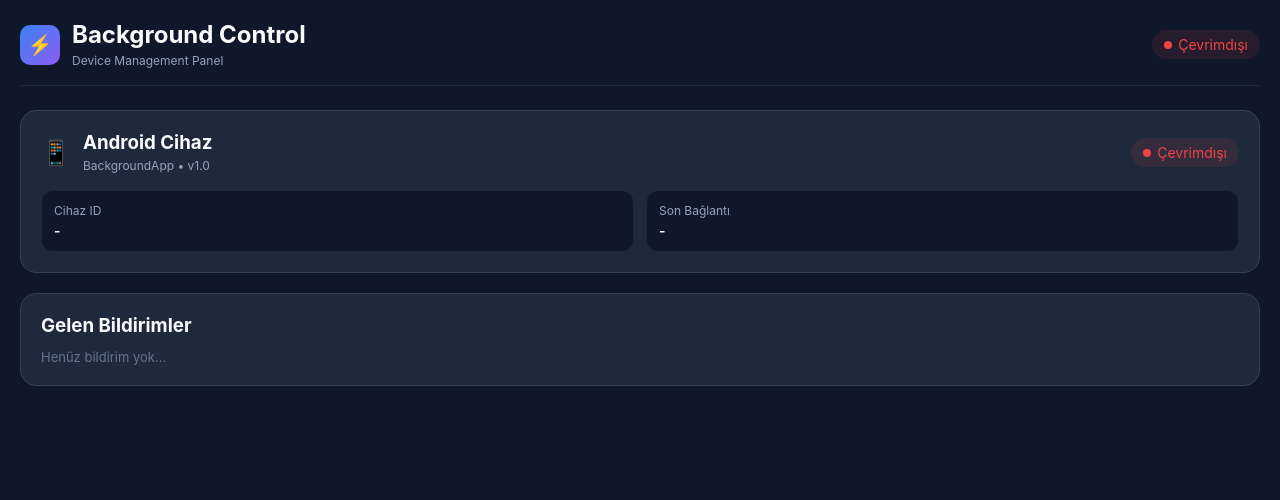
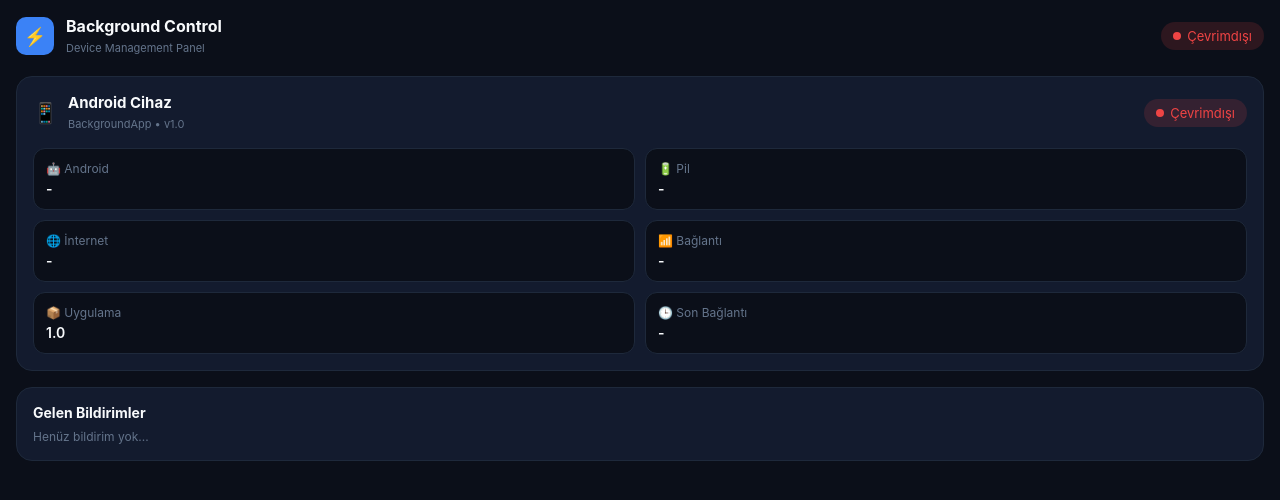
Before and after one commit to Aslan210wep/background-panel, a Flask app: page / in a window 1280 px wide. Shown: the top 500 px of the page. Run offline with Flask 3, Linux system fonts and the light colour scheme; data that the repository does not hold is empty.

Commit message:
Tum detay kartlari ve veritabani alanlari eklendi

```diff
--- a/app.py
+++ b/app.py
@@ -3,7 +3,6 @@ import logging
 from flask import Flask, request, jsonify, render_template
 
 app = Flask(__name__)
-
 logging.basicConfig(filename='server.log', level=logging.INFO)
 
 def init_db():
@@ -14,6 +13,9 @@ def init_db():
             id INTEGER PRIMARY KEY AUTOINCREMENT,
             device_id TEXT,
             status TEXT,
+            battery TEXT,
+            android_version TEXT,
+            connection_type TEXT,
             timestamp DATETIME DEFAULT CURRENT_TIMESTAMP
         )
     ''')
@@ -39,12 +41,18 @@ def panel():
 def device_status():
     if request.method == 'POST':
         data = request.json or {}
-        device_id = data.get('device_id', 'unknown')
+        device_id = data.get('device_id', 'Android Cihaz')
         status = data.get('status', 'online')
+        battery = data.get('battery', '%85')
+        android_version = data.get('android_version', '13')
+        connection_type = data.get('connection_type', 'Wi-Fi')
 
         conn = sqlite3.connect('database.db')
         cursor = conn.cursor()
-        cursor.execute('INSERT INTO devices (device_id, status) VALUES (?, ?)', (device_id, status))
+        cursor.execute('''
+            INSERT INTO devices (device_id, status, battery, android_version, connection_type)
+            VALUES (?, ?, ?, ?, ?)
+        ''', (device_id, status, battery, android_version, connection_type))
         conn.commit()
         conn.close()
         return jsonify({"status": "success", "message": "Status received"}), 200
@@ -74,15 +82,24 @@ def get_data():
     conn = sqlite3.connect('database.db')
     cursor = conn.cursor()
 
-    cursor.execute('SELECT device_id, status, timestamp FROM devices ORDER BY id DESC LIMIT 10')
-    devices = [{'device_id': row[0], 'status': row[1], 'timestamp': row[2]} for row in cursor.fetchall()]
+    cursor.execute('SELECT device_id, status, battery, android_version, connection_type, timestamp FROM devices ORDER BY id DESC LIMIT 1')
+    row = cursor.fetchone()
+    device = {}
+    if row:
+        device = {
+            'device_id': row[0],
+            'status': row[1],
+            'battery': row[2],
+            'android_version': row[3],
+            'connection_type': row[4],
+            'timestamp': row[5]
+        }
 
     cursor.execute('SELECT package_name, title, text, timestamp FROM notifications ORDER BY id DESC LIMIT 20')
     notifications = [{'package_name': row[0], 'title': row[1], 'text': row[2], 'timestamp': row[3]} for row in cursor.fetchall()]
 
     conn.close()
-
-    return jsonify({'devices': devices, 'notifications': notifications}), 200
+    return jsonify({'device': device, 'notifications': notifications}), 200
 
 if __name__ == '__main__':
     app.run(host='0.0.0.0', port=5000)
--- a/templates/index.html
+++ b/templates/index.html
@@ -6,24 +6,23 @@
     <title>Background Control - Cihaz Yönetim Paneli</title>
     <style>
         * { box-sizing: border-box; margin: 0; padding: 0; font-family: -apple-system, BlinkMacSystemFont, "Segoe UI", Roboto, sans-serif; }
-        body { background-color: #0f172a; color: #f8fafc; padding: 20px; }
-        .header { display: flex; align-items: center; justify-content: space-between; margin-bottom: 24px; padding-bottom: 16px; border-bottom: 1px solid #1e293b; }
+        body { background-color: #0b0f19; color: #f8fafc; padding: 16px; }
+        .header { display: flex; align-items: center; justify-content: space-between; margin-bottom: 20px; }
         .logo-title { display: flex; align-items: center; gap: 12px; }
-        .logo-icon { width: 40px; height: 40px; background: linear-gradient(135deg, #3b82f6, #8b5cf6); border-radius: 10px; display: flex; align-items: center; justify-content: center; font-size: 20px; }
-        .status-badge { display: flex; align-items: center; gap: 6px; padding: 6px 12px; border-radius: 20px; font-size: 14px; background: rgba(239, 68, 68, 0.1); color: #ef4444; }
-        .status-badge.online { background: rgba(34, 197, 94, 0.1); color: #22c55e; }
+        .logo-icon { width: 38px; height: 38px; background: #3b82f6; border-radius: 10px; display: flex; align-items: center; justify-content: center; font-size: 18px; }
+        .status-badge { display: flex; align-items: center; gap: 6px; padding: 6px 12px; border-radius: 20px; font-size: 13px; background: rgba(239, 68, 68, 0.15); color: #ef4444; }
+        .status-badge.online { background: rgba(34, 197, 94, 0.15); color: #22c55e; }
         .dot { width: 8px; height: 8px; border-radius: 50%; background-color: currentColor; }
-        .card { background: #1e293b; border-radius: 16px; padding: 20px; border: 1px solid #334155; margin-bottom: 20px; }
+        .card { background: #131b2e; border-radius: 16px; padding: 16px; border: 1px solid #1e293b; margin-bottom: 16px; }
         .card-header { display: flex; align-items: center; justify-content: space-between; margin-bottom: 16px; }
-        .grid { display: grid; grid-template-columns: repeat(auto-fit, minmax(140px, 1fr)); gap: 12px; }
-        .stat-box { background: #0f172a; padding: 12px; border-radius: 12px; border: 1px solid #1e293b; }
-        .stat-label { font-size: 12px; color: #94a3b8; margin-bottom: 4px; }
+        .grid { display: grid; grid-template-columns: repeat(2, 1fr); gap: 10px; }
+        .stat-box { background: #0b0f19; padding: 12px; border-radius: 12px; border: 1px solid #1e293b; }
+        .stat-label { font-size: 12px; color: #64748b; margin-bottom: 4px; display: flex; align-items: center; gap: 6px; }
         .stat-value { font-size: 14px; font-weight: 600; color: #f8fafc; }
-        .notifications-list { margin-top: 12px; }
-        .notif-item { background: #0f172a; border-radius: 8px; padding: 12px; margin-bottom: 8px; border-left: 3px solid #3b82f6; }
-        .notif-title { font-weight: 600; font-size: 14px; margin-bottom: 4px; }
-        .notif-text { font-size: 13px; color: #94a3b8; }
-        .notif-time { font-size: 11px; color: #64748b; margin-top: 4px; text-align: right; }
+        .notif-item { background: #0b0f19; border-radius: 10px; padding: 12px; margin-top: 8px; border-left: 3px solid #3b82f6; }
+        .notif-title { font-weight: 600; font-size: 13px; margin-bottom: 2px; }
+        .notif-text { font-size: 12px; color: #94a3b8; }
+        .notif-time { font-size: 10px; color: #64748b; margin-top: 4px; text-align: right; }
     </style>
 </head>
 <body>
@@ -32,8 +31,8 @@
         <div class="logo-title">
             <div class="logo-icon">⚡</div>
             <div>
-                <h2>Background Control</h2>
-                <span style="font-size: 12px; color: #94a3b8;">Device Management Panel</span>
+                <h3 style="font-size: 16px;">Background Control</h3>
+                <span style="font-size: 11px; color: #64748b;">Device Management Panel</span>
             </div>
         </div>
         <div id="main-status" class="status-badge">
@@ -44,11 +43,11 @@
 
     <div class="card">
         <div class="card-header">
-            <div style="display: flex; align-items: center; gap: 12px;">
-                <span style="font-size: 24px;">📱</span>
+            <div style="display: flex; align-items: center; gap: 10px;">
+                <span style="font-size: 20px;">📱</span>
                 <div>
-                    <h3>Android Cihaz</h3>
-                    <span id="device-subtext" style="font-size: 12px; color: #94a3b8;">BackgroundApp • v1.0</span>
+                    <h4 id="device-title" style="font-size: 15px;">Android Cihaz</h4>
+                    <span style="font-size: 11px; color: #64748b;">BackgroundApp • v1.0</span>
                 </div>
             </div>
             <div id="device-status" class="status-badge">
@@ -59,20 +58,36 @@
 
         <div class="grid">
             <div class="stat-box">
-                <div class="stat-label">Cihaz ID</div>
-                <div class="stat-value" id="stat-device-id">-</div>
+                <div class="stat-label">🤖 Android</div>
+                <div class="stat-value" id="val-android">-</div>
             </div>
             <div class="stat-box">
-                <div class="stat-label">Son Bağlantı</div>
-                <div class="stat-value" id="stat-last-seen">-</div>
+                <div class="stat-label">🔋 Pil</div>
+                <div class="stat-value" id="val-battery">-</div>
+            </div>
+            <div class="stat-box">
+                <div class="stat-label">🌐 İnternet</div>
+                <div class="stat-value" id="val-internet">-</div>
+            </div>
+            <div class="stat-box">
+                <div class="stat-label">📶 Bağlantı</div>
+                <div class="stat-value" id="val-connection">-</div>
+            </div>
+            <div class="stat-box">
+                <div class="stat-label">📦 Uygulama</div>
+                <div class="stat-value">1.0</div>
+            </div>
+            <div class="stat-box">
+                <div class="stat-label">🕒 Son Bağlantı</div>
+                <div class="stat-value" id="val-lastseen">-</div>
             </div>
         </div>
     </div>
 
     <div class="card">
-        <h3>Gelen Bildirimler</h3>
-        <div id="notifications-container" class="notifications-list">
-            <p style="color: #64748b; font-size: 13px;">Henüz bildirim yok...</p>
+        <h4 style="font-size: 14px; margin-bottom: 8px;">Gelen Bildirimler</h4>
+        <div id="notifications-container">
+            <p style="color: #64748b; font-size: 12px;">Henüz bildirim yok...</p>
         </div>
     </div>
 
@@ -83,12 +98,16 @@
                 if (!response.ok) return;
                 const data = await response.json();
 
-                if (data.devices && data.devices.length > 0) {
-                    const latestDevice = data.devices[0];
-                    document.getElementById('stat-device-id').innerText = latestDevice.device_id || 'Bilinmiyor';
-                    document.getElementById('stat-last-seen').innerText = latestDevice.timestamp || '-';
+                if (data.device && data.device.device_id) {
+                    const dev = data.device;
+                    document.getElementById('device-title').innerText = dev.device_id;
+                    document.getElementById('val-android').innerText = dev.android_version || '13';
+                    document.getElementById('val-battery').innerText = dev.battery || '%100';
+                    document.getElementById('val-internet').innerText = dev.connection_type || 'Wi-Fi';
+                    document.getElementById('val-connection').innerText = 'Aktif';
+                    document.getElementById('val-lastseen').innerText = dev.timestamp ? dev.timestamp.split(' ')[1] : '-';
 
-                    const isOnline = latestDevice.status === 'online';
+                    const isOnline = dev.status === 'online';
                     const mainStatus = document.getElementById('main-status');
                     const deviceStatus = document.getElementById('device-status');
 
@@ -112,7 +131,7 @@
                         const item = document.createElement('div');
                         item.className = 'notif-item';
                         item.innerHTML = `
-                            <div class="notif-title">${notif.title || 'Başlıksız'} <span style="font-weight: normal; font-size: 11px; color: #64748b;">(${notif.package_name || ''})</span></div>
+                            <div class="notif-title">${notif.title || 'Başlıksız'} <span style="font-weight: normal; font-size: 10px; color: #64748b;">(${notif.package_name || ''})</span></div>
                             <div class="notif-text">${notif.text || ''}</div>
                             <div class="notif-time">${notif.timestamp || ''}</div>
                         `;
```
